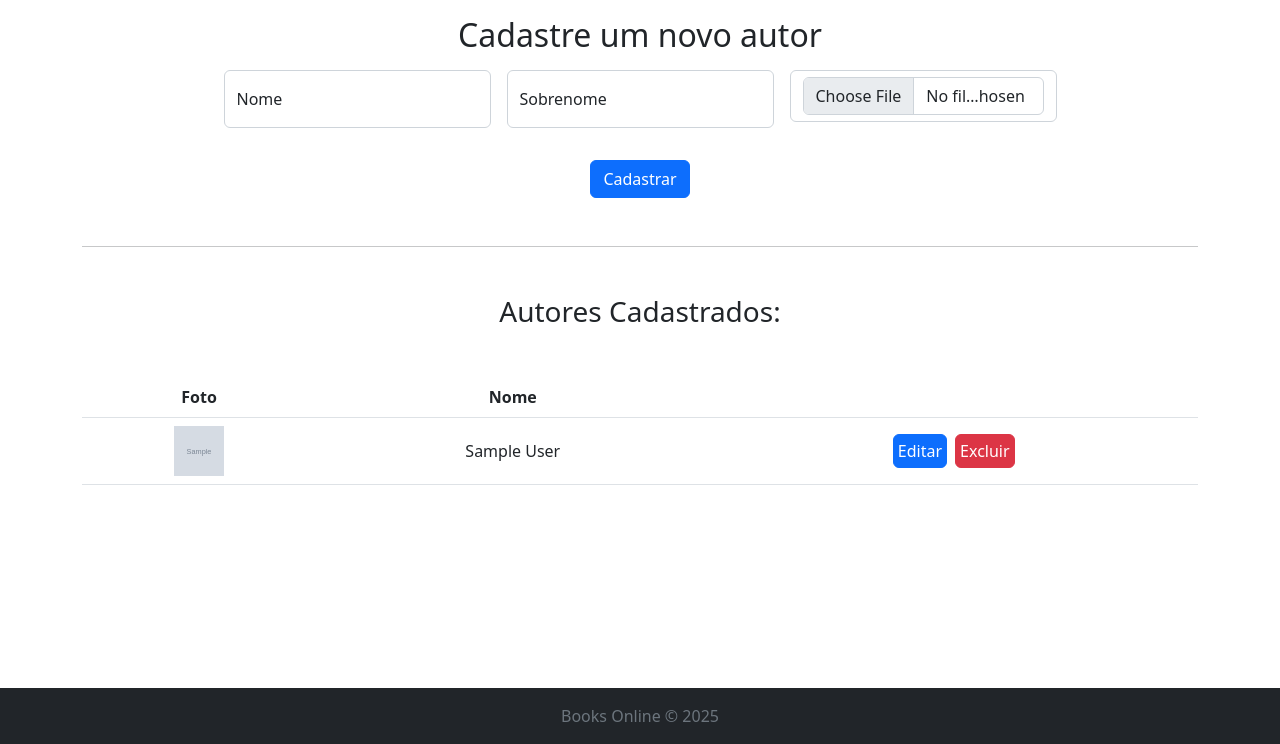
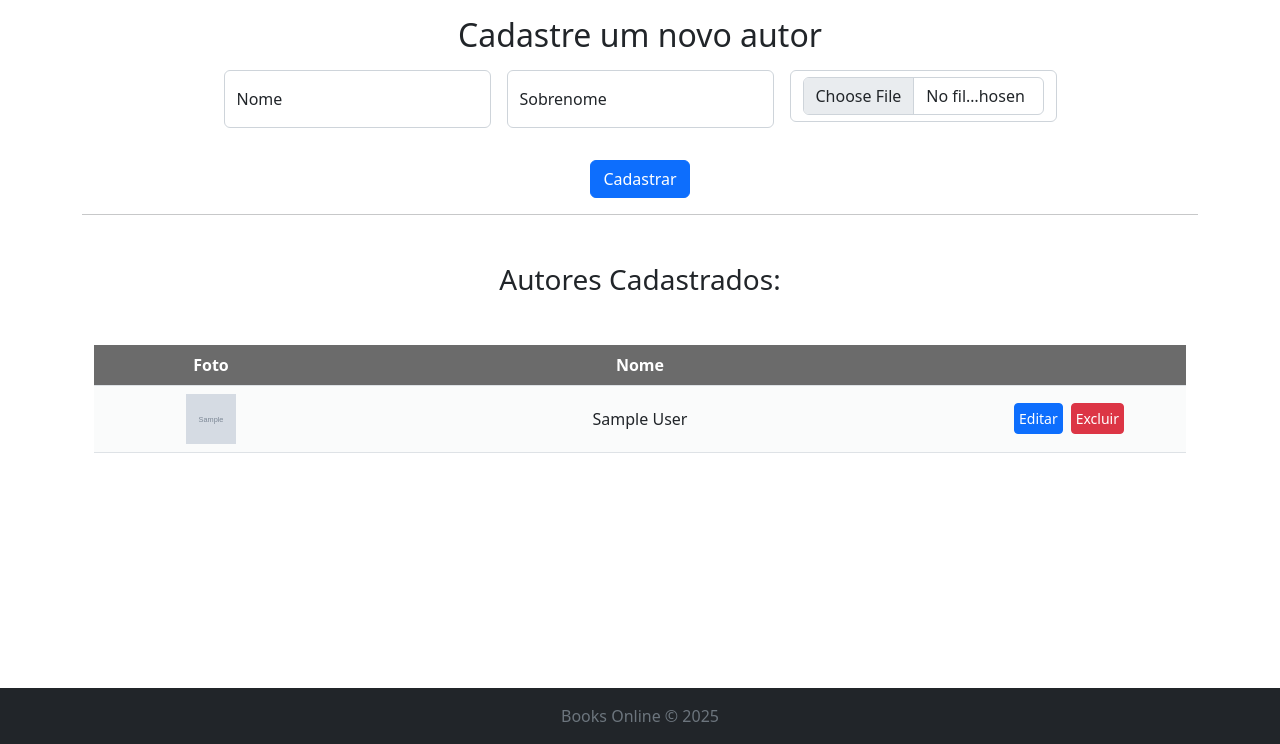
Before and after one commit to CleiAlves/books-online, a Django app: page /authors/ in a window 1280 px wide. Shown: the part 56-800 px from the top of the page. Run offline with Django 5.2, Linux system fonts and the light colour scheme; tables that the repository leaves empty hold one stand-in row (values such as "Sample post"); grey boxes marked "Sample" are stand-in pictures.

Commit message:
Criando Form para author facilitando as validações. Algumas alterações de estilo

```diff
--- /dev/null
+++ b/authors/forms.py
@@ -0,0 +1,17 @@
+from django import forms
+from .models import Author
+
+class AuthorForm(forms.ModelForm):
+    class Meta:
+        model = Author
+        fields = ['first_name', 'last_name', 'photo']
+        labels = {
+            'first_name': 'Nome',
+            'last_name': 'Sobrenome',
+            'photo': 'Foto do Autor'
+        }
+        widgets = {
+            'first_name': forms.TextInput(attrs={'class': 'form-control', 'placeholder': 'Nome'}),
+            'last_name': forms.TextInput(attrs={'class': 'form-control', 'placeholder': 'Sobrenome'}),
+            'photo': forms.FileInput(attrs={'class': 'form-control'})
+        }
--- a/authors/templates/authors.html
+++ b/authors/templates/authors.html
@@ -1,26 +1,27 @@
 {% extends "base_generic.html" %}
+{% load static %}
 
 {% block content %}
 
 <h2 class="text-center mb-3">Cadastre um novo autor</h2>
 
-<form class="row g-3 justify-content-center mb-5" method="post" enctype="multipart/form-data">
+<form class="row g-3 justify-content-center mb-3" method="post" enctype="multipart/form-data">
     {% csrf_token %}
     <div class="col-3">
         <div class="form-floating mb-3">
-            <input type="text" class="form-control" id="nameInput" placeholder="Nome" name="firstName">
-            <label for="nameInput">Nome</label>
+            {{ form.first_name }}
+            <label for="{{ form.first_name.id_for_label }}">Nome</label>
         </div>
     </div>
     <div class="col-3">
         <div class="form-floating mb-3">
-            <input type="text" class="form-control" id="lastNameInput" placeholder="Sobrenome" name="lastName">
-            <label for="lastNameInput">Sobrenome</label>
+            {{ form.last_name }}
+            <label for="{{ form.last_name.id_for_label }}">Sobrenome</label>
         </div>
     </div>
     <div class="col-3">
         <div class="form-control mb-3">
-            <input type="file" class="form-control" id="photoInput" name="photo">
+            {{ form.photo }}
         </div>
     </div>
     <div class="col-10 text-center">
@@ -28,19 +29,36 @@
     </div>
 </form>
 
+<!-- Exibição de erros -->
+{% if form.errors %}
+    <div class="alert alert-danger">
+        <strong>Erros no formulário:</strong>
+        <ul>
+            {% for field, errors in form.errors.items %}
+                {% for error in errors %}
+                    <li>{{ field }}: {{ error }}</li>
+                {% endfor %}
+            {% endfor %}
+        </ul>
+    </div>
+{% endif %}
+
+
 <hr class="mb-5">
 
+
+{% if authors %}
 <h3 class="text-center mb-5">Autores Cadastrados:</h3>
-
-<table class="table">
-    <thead class="text-center">
+<div class="container d-flex justify-content-center table-responsive">
+    <table class="table custom-table table-hover text-center">
+        <thead class="custom-thead">
             <tr>
-        <th scope="col">Foto</th>
-        <th scope="col">Nome</th>
-        <th scope="col"></th>
+                <th scope="col" style="width: 150px;">Foto</th>
+                <th scope="col" style="width: 400px;">Nome</th>
+                <th scope="col" style="width: 150px;"></th>
             </tr>
         </thead>
-    <tbody class="text-center">
+        <tbody>
             {% for author in authors %}
             <tr class="align-middle">
                 {% if author.photo %}
@@ -51,12 +69,21 @@
                 <td>{{ author }}</td>
                 <td>
                     <div class="d-flex justify-content-center">
-                        <a href="#" class="btn btn-primary py-1 px-1 me-1">Editar</a>
-                        <a href="#" class="btn btn-danger py-1 px-1 ms-1">Excluir</a>
+                        <a href="#" class="btn btn-sm btn-primary py-1 px-1 me-1">Editar</a>
+                        <a href="#" class="btn btn-sm btn-danger py-1 px-1 ms-1">Excluir</a>
                     </div>
                 </td>
             </tr>
             {% endfor %}
         </tbody>
     </table>
+</div>
+
+{% else %}
+    <div class="container d-flex justify-content-center align-items-center flex-column">
+        <h5><i class="text-center">Ainda não existem autores cadastrados</i></h5>
+        <img src="{% static 'icons/folder.png'%}" alt="Sem foto">
+    </div>
+{% endif %}
+
 {% endblock content %}
--- a/authors/views.py
+++ b/authors/views.py
@@ -1,17 +1,19 @@
 from django.shortcuts import render, redirect
+from django.contrib import messages
 from .models import Author
-from django.contrib import messages
+from .forms import AuthorForm
 
 
 def author_register(request):
-    if request.method == 'GET':
-        authors = Author.objects.all().order_by('first_name')
-        return render(request, 'authors.html', {'authors': authors})
-    elif request.method == 'POST':
-        first_name = request.POST.get('firstName')
-        last_name = request.POST.get('lastName')
-        photo = request.FILES.get('photo')
-        author = Author(first_name=first_name, last_name=last_name, photo=photo)
-        author.save()
-        messages.success(request, 'Autor(a) cadastrado com sucesso!')
-        return redirect("/authors/")
+    authors = Author.objects.all()
+
+    if request.method == "POST":
+        form = AuthorForm(request.POST, request.FILES)
+        if form.is_valid():
+            form.save()
+            messages.success(request, 'Autor(a) cadastrado(a) com sucesso!')
+            return redirect("/authors/")
+    else:
+        form = AuthorForm()
+
+    return render(request, "authors.html", {"form": form, "authors": authors})
--- a/static/css/styles.css
+++ b/static/css/styles.css
@@ -7,3 +7,24 @@ a {
     width: 50px;
     height: 50px;
 }
+
+.table-responsive{
+    max-height: 450px;
+    overflow-y: auto;
+}
+
+.custom-table {
+    background-color: #fafbfb; /* Cor de fundo personalizada para a tabela */
+}
+
+.custom-thead {
+    background-color: #6b6b6b; /* Cor personalizada para o thead */
+    color: white;
+}
+
+.fixed-bottom {
+    position: fixed;
+    bottom: 0;
+    width: 100%;
+    z-index: 1030;
+}
```
Also changed, not shown: static/icons/folder.png (added). Lines whose indentation alone changed are shown as unchanged.
